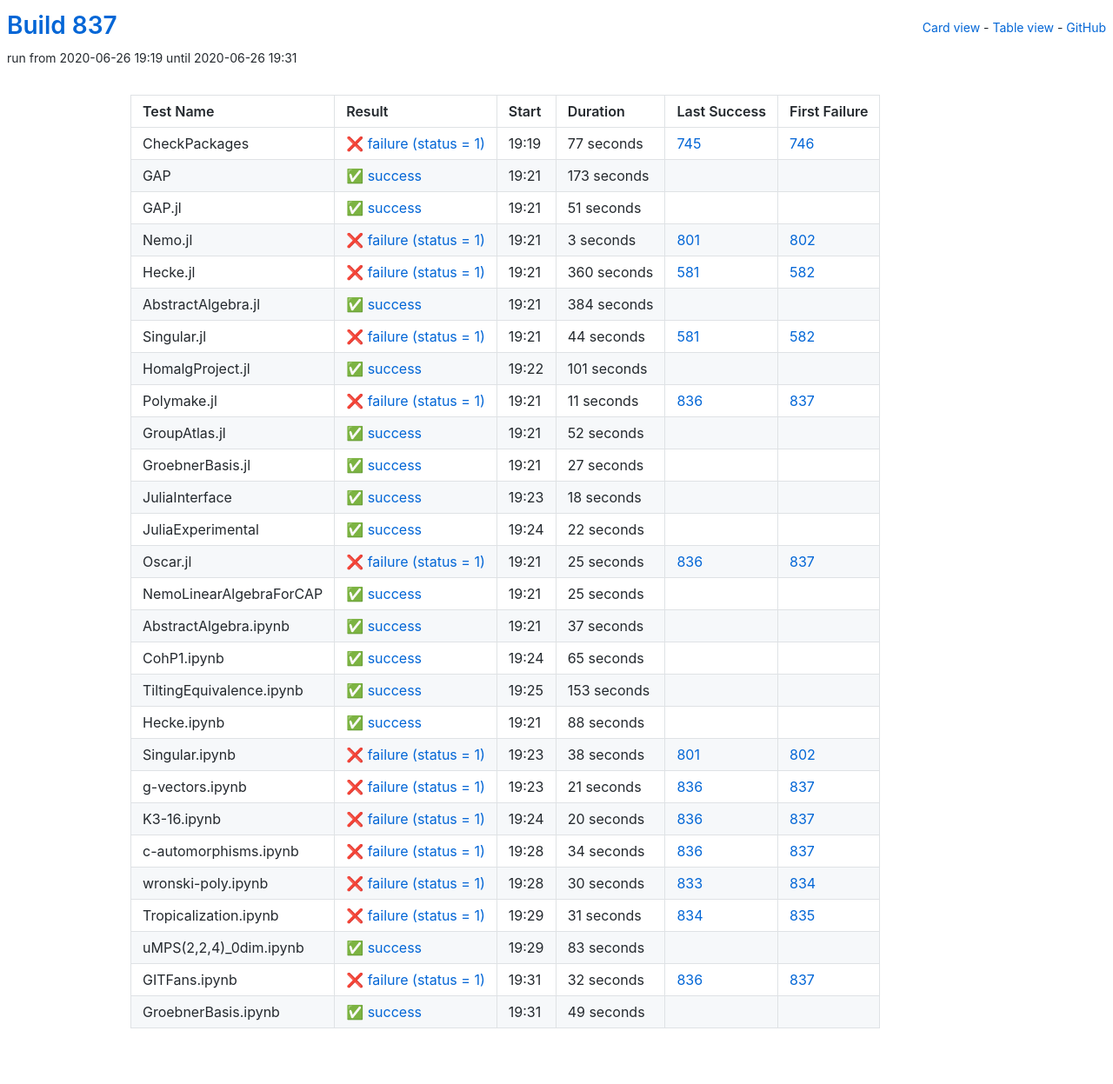
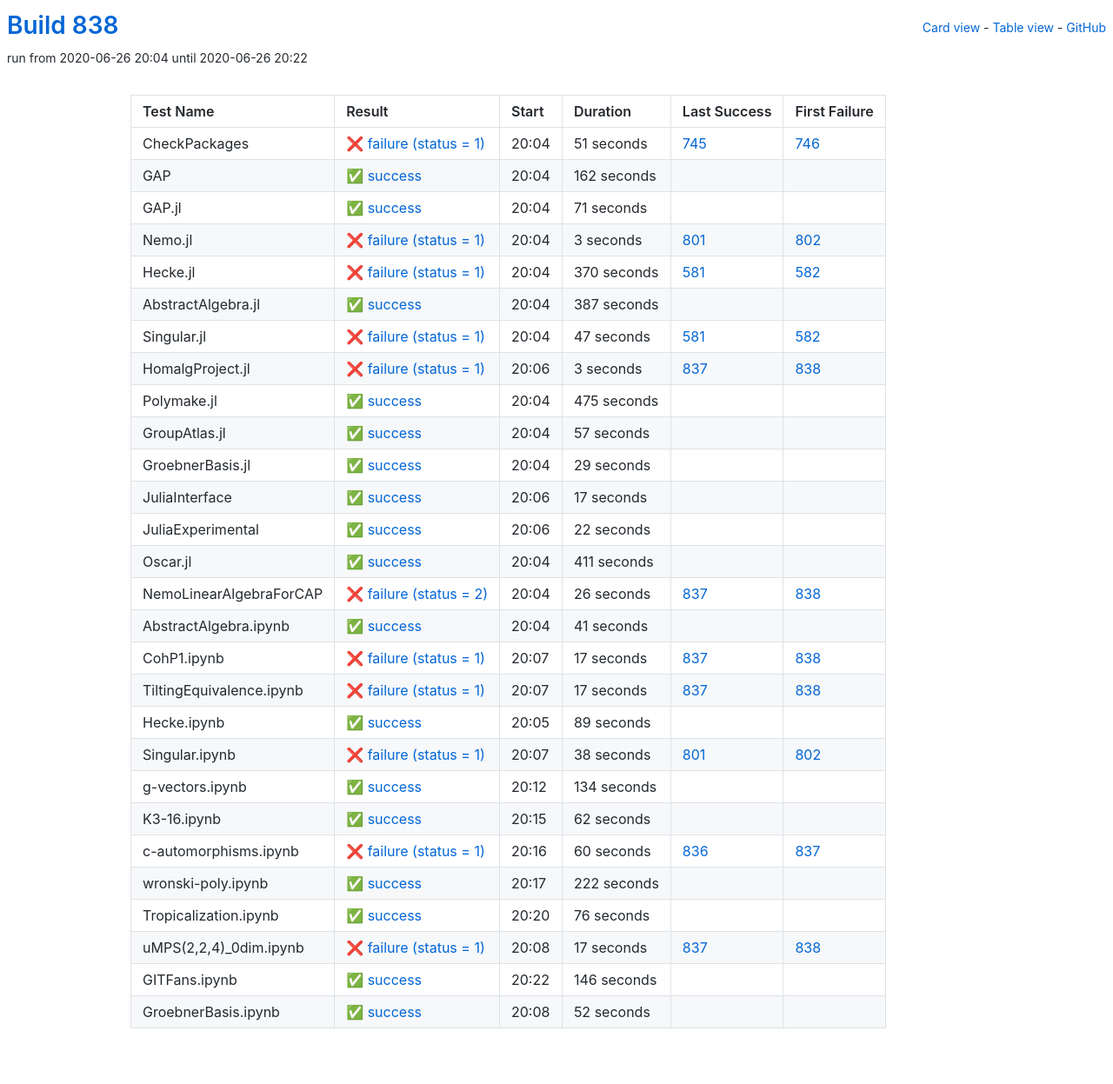
Before and after one commit to oscar-system/oscar-ci-status-1.4, a Jekyll site: the page built from table.html, in a window 1280 px wide. Shown: the whole page at 87% size. Built offline with Jekyll 4.4.1, drawn with Linux system fonts in a browser that asks for light colours.

Commit message:
Build #838

```diff
--- a/_data/ci.yml
+++ b/_data/ci.yml
@@ -1,6 +1,6 @@
 ---
-build: 837
-build_url: https://oscarci.mathematik.uni-kl.de/job/oscar-julia-1.4/837/
+build: 838
+build_url: https://oscarci.mathematik.uni-kl.de/job/oscar-julia-1.4/838/
 job: oscar-julia-1.4
 organization: oscar-system
 repo: oscar-ci-status-1.4
@@ -8,44 +8,44 @@ repourl: https://github.com/oscar-system/oscar-ci-status-1.4
 tests:
 - name: CheckPackages
   id: checkpackages
-  log: https://oscarci.mathematik.uni-kl.de/job/oscar-julia-1.4/837/artifact/logs/build-837/CheckPackages.log
-  start: 2020-06-26 19:19
+  log: https://oscarci.mathematik.uni-kl.de/job/oscar-julia-1.4/838/artifact/logs/build-838/CheckPackages.log
+  start: 2020-06-26 20:04
   success: false
   exitcode: 1
   status: failure
-  duration: 77
+  duration: 51
   last_success: 745
   last_success_url: https://oscarci.mathematik.uni-kl.de/job/oscar-julia-1.4/745/
   first_failure: 746
   first_failure_url: https://oscarci.mathematik.uni-kl.de/job/oscar-julia-1.4/746/
 - name: GAP
   id: gap
-  log: https://oscarci.mathematik.uni-kl.de/job/oscar-julia-1.4/837/artifact/logs/build-837/GAP.log
-  start: 2020-06-26 19:21
+  log: https://oscarci.mathematik.uni-kl.de/job/oscar-julia-1.4/838/artifact/logs/build-838/GAP.log
+  start: 2020-06-26 20:04
   success: true
   exitcode: 0
   status: success
-  duration: 173
+  duration: 162
   last_success: false
   last_success_url:
   first_failure: false
   first_failure_url:
 - name: GAP.jl
   id: gap-jl
-  log: https://oscarci.mathematik.uni-kl.de/job/oscar-julia-1.4/837/artifact/logs/build-837/GAP.jl.log
-  start: 2020-06-26 19:21
+  log: https://oscarci.mathematik.uni-kl.de/job/oscar-julia-1.4/838/artifact/logs/build-838/GAP.jl.log
+  start: 2020-06-26 20:04
   success: true
   exitcode: 0
   status: success
-  duration: 51
+  duration: 71
   last_success: false
   last_success_url:
   first_failure: false
   first_failure_url:
 - name: Nemo.jl
   id: nemo-jl
-  log: https://oscarci.mathematik.uni-kl.de/job/oscar-julia-1.4/837/artifact/logs/build-837/Nemo.jl.log
-  start: 2020-06-26 19:21
+  log: https://oscarci.mathematik.uni-kl.de/job/oscar-julia-1.4/838/artifact/logs/build-838/Nemo.jl.log
+  start: 2020-06-26 20:04
   success: false
   exitcode: 1
   status: failure
@@ -56,104 +56,104 @@ tests:
   first_failure_url: https://oscarci.mathematik.uni-kl.de/job/oscar-julia-1.4/802/
 - name: Hecke.jl
   id: hecke-jl
-  log: https://oscarci.mathematik.uni-kl.de/job/oscar-julia-1.4/837/artifact/logs/build-837/Hecke.jl.log
-  start: 2020-06-26 19:21
+  log: https://oscarci.mathematik.uni-kl.de/job/oscar-julia-1.4/838/artifact/logs/build-838/Hecke.jl.log
+  start: 2020-06-26 20:04
   success: false
   exitcode: 1
   status: failure
-  duration: 360
+  duration: 370
   last_success: 581
   last_success_url: https://oscarci.mathematik.uni-kl.de/job/oscar-julia-1.4/581/
   first_failure: 582
   first_failure_url: https://oscarci.mathematik.uni-kl.de/job/oscar-julia-1.4/582/
 - name: AbstractAlgebra.jl
   id: abstractalgebra-jl
-  log: https://oscarci.mathematik.uni-kl.de/job/oscar-julia-1.4/837/artifact/logs/build-837/AbstractAlgebra.jl.log
-  start: 2020-06-26 19:21
+  log: https://oscarci.mathematik.uni-kl.de/job/oscar-julia-1.4/838/artifact/logs/build-838/AbstractAlgebra.jl.log
+  start: 2020-06-26 20:04
   success: true
   exitcode: 0
   status: success
-  duration: 384
+  duration: 387
   last_success: false
   last_success_url:
   first_failure: false
   first_failure_url:
 - name: Singular.jl
   id: singular-jl
-  log: https://oscarci.mathematik.uni-kl.de/job/oscar-julia-1.4/837/artifact/logs/build-837/Singular.jl.log
-  start: 2020-06-26 19:21
+  log: https://oscarci.mathematik.uni-kl.de/job/oscar-julia-1.4/838/artifact/logs/build-838/Singular.jl.log
+  start: 2020-06-26 20:04
   success: false
   exitcode: 1
   status: failure
-  duration: 44
+  duration: 47
   last_success: 581
   last_success_url: https://oscarci.mathematik.uni-kl.de/job/oscar-julia-1.4/581/
   first_failure: 582
   first_failure_url: https://oscarci.mathematik.uni-kl.de/job/oscar-julia-1.4/582/
 - name: HomalgProject.jl
   id: homalgproject-jl
-  log: https://oscarci.mathematik.uni-kl.de/job/oscar-julia-1.4/837/artifact/logs/build-837/HomalgProject.jl.log
-  start: 2020-06-26 19:22
+  log: https://oscarci.mathematik.uni-kl.de/job/oscar-julia-1.4/838/artifact/logs/build-838/HomalgProject.jl.log
+  start: 2020-06-26 20:06
+  success: false
+  exitcode: 1
+  status: failure
+  duration: 3
+  last_success: 837
+  last_success_url: https://oscarci.mathematik.uni-kl.de/job/oscar-julia-1.4/837/
+  first_failure: 838
+  first_failure_url: https://oscarci.mathematik.uni-kl.de/job/oscar-julia-1.4/838/
+- name: Polymake.jl
+  id: polymake-jl
+  log: https://oscarci.mathematik.uni-kl.de/job/oscar-julia-1.4/838/artifact/logs/build-838/Polymake.jl.log
+  start: 2020-06-26 20:04
   success: true
   exitcode: 0
   status: success
-  duration: 101
+  duration: 475
   last_success: false
   last_success_url:
   first_failure: false
   first_failure_url:
-- name: Polymake.jl
-  id: polymake-jl
-  log: https://oscarci.mathematik.uni-kl.de/job/oscar-julia-1.4/837/artifact/logs/build-837/Polymake.jl.log
-  start: 2020-06-26 19:21
-  success: false
-  exitcode: 1
-  status: failure
-  duration: 11
-  last_success: 836
-  last_success_url: https://oscarci.mathematik.uni-kl.de/job/oscar-julia-1.4/836/
-  first_failure: 837
-  first_failure_url: https://oscarci.mathematik.uni-kl.de/job/oscar-julia-1.4/837/
 - name: GroupAtlas.jl
   id: groupatlas-jl
-  log: https://oscarci.mathematik.uni-kl.de/job/oscar-julia-1.4/837/artifact/logs/build-837/GroupAtlas.jl.log
-  start: 2020-06-26 19:21
+  log: https://oscarci.mathematik.uni-kl.de/job/oscar-julia-1.4/838/artifact/logs/build-838/GroupAtlas.jl.log
+  start: 2020-06-26 20:04
   success: true
   exitcode: 0
   status: success
-  duration: 52
+  duration: 57
   last_success: false
   last_success_url:
   first_failure: false
   first_failure_url:
 - name: GroebnerBasis.jl
   id: groebnerbasis-jl
-  log: https://oscarci.mathematik.uni-kl.de/job/oscar-julia-1.4/837/artifact/logs/build-837/GroebnerBasis.jl.log
-  start: 2020-06-26 19:21
+  log: https://oscarci.mathematik.uni-kl.de/job/oscar-julia-1.4/838/artifact/logs/build-838/GroebnerBasis.jl.log
+  start: 2020-06-26 20:04
   success: true
   exitcode: 0
   status: success
-  duration: 27
+  duration: 29
   last_success: false
   last_success_url:
   first_failure: false
   first_failure_url:
 - name: JuliaInterface
   id: juliainterface
-  log: https://oscarci.mathematik.uni-kl.de/job/oscar-julia-1.4/837/artifact/logs/build-837/JuliaInterface.log
-  start: 2020-06-26 19:23
+  log: https://oscarci.mathematik.uni-kl.de/job/oscar-julia-1.4/838/artifact/logs/build-838/JuliaInterface.log
+  start: 2020-06-26 20:06
   success: true
   exitcode: 0
   status: success
-  duration: 18
+  duration: 17
   last_success: false
   last_success_url:
   first_failure: false
   first_failure_url:
 - name: JuliaExperimental
   id: juliaexperimental
-  log: https://oscarci.mathematik.uni-kl.de/job/oscar-julia-1.4/837/artifact/logs/build-837/JuliaExperimental.log
-  start: 2020-06-26 19:24
+  log: https://oscarci.mathematik.uni-kl.de/job/oscar-julia-1.4/838/artifact/logs/build-838/JuliaExperimental.log
+  start: 2020-06-26 20:06
   success: true
   exitcode: 0
   status: success
@@ -164,80 +164,80 @@ tests:
   first_failure_url:
 - name: Oscar.jl
   id: oscar-jl
-  log: https://oscarci.mathematik.uni-kl.de/job/oscar-julia-1.4/837/artifact/logs/build-837/Oscar.jl.log
-  start: 2020-06-26 19:21
-  success: false
-  exitcode: 1
-  status: failure
-  duration: 25
-  last_success: 836
-  last_success_url: https://oscarci.mathematik.uni-kl.de/job/oscar-julia-1.4/836/
-  first_failure: 837
-  first_failure_url: https://oscarci.mathematik.uni-kl.de/job/oscar-julia-1.4/837/
-- name: NemoLinearAlgebraForCAP
-  id: nemolinearalgebraforcap
-  log: https://oscarci.mathematik.uni-kl.de/job/oscar-julia-1.4/837/artifact/logs/build-837/NemoLinearAlgebraForCAP.log
-  start: 2020-06-26 19:21
+  log: https://oscarci.mathematik.uni-kl.de/job/oscar-julia-1.4/838/artifact/logs/build-838/Oscar.jl.log
+  start: 2020-06-26 20:04
   success: true
   exitcode: 0
   status: success
-  duration: 25
+  duration: 411
   last_success: false
   last_success_url:
   first_failure: false
   first_failure_url:
+- name: NemoLinearAlgebraForCAP
+  id: nemolinearalgebraforcap
+  log: https://oscarci.mathematik.uni-kl.de/job/oscar-julia-1.4/838/artifact/logs/build-838/NemoLinearAlgebraForCAP.log
+  start: 2020-06-26 20:04
+  success: false
+  exitcode: 2
+  status: failure
+  duration: 26
+  last_success: 837
+  last_success_url: https://oscarci.mathematik.uni-kl.de/job/oscar-julia-1.4/837/
+  first_failure: 838
+  first_failure_url: https://oscarci.mathematik.uni-kl.de/job/oscar-julia-1.4/838/
 - name: AbstractAlgebra.ipynb
   id: abstractalgebra-ipynb
-  log: https://oscarci.mathematik.uni-kl.de/job/oscar-julia-1.4/837/artifact/logs/build-837/AbstractAlgebra.ipynb.log
-  start: 2020-06-26 19:21
+  log: https://oscarci.mathematik.uni-kl.de/job/oscar-julia-1.4/838/artifact/logs/build-838/AbstractAlgebra.ipynb.log
+  start: 2020-06-26 20:04
   success: true
   exitcode: 0
   status: success
-  duration: 37
+  duration: 41
   last_success: false
   last_success_url:
   first_failure: false
   first_failure_url:
 - name: CohP1.ipynb
   id: cohp1-ipynb
-  log: https://oscarci.mathematik.uni-kl.de/job/oscar-julia-1.4/837/artifact/logs/build-837/CohP1.ipynb.log
-  start: 2020-06-26 19:24
+  log: https://oscarci.mathematik.uni-kl.de/job/oscar-julia-1.4/838/artifact/logs/build-838/CohP1.ipynb.log
+  start: 2020-06-26 20:07
+  success: false
+  exitcode: 1
+  status: failure
+  duration: 17
+  last_success: 837
+  last_success_url: https://oscarci.mathematik.uni-kl.de/job/oscar-julia-1.4/837/
+  first_failure: 838
+  first_failure_url: https://oscarci.mathematik.uni-kl.de/job/oscar-julia-1.4/838/
+- name: TiltingEquivalence.ipynb
+  id: tiltingequivalence-ipynb
+  log: https://oscarci.mathematik.uni-kl.de/job/oscar-julia-1.4/838/artifact/logs/build-838/TiltingEquivalence.ipynb.log
+  start: 2020-06-26 20:07
+  success: false
+  exitcode: 1
+  status: failure
+  duration: 17
+  last_success: 837
+  last_success_url: https://oscarci.mathematik.uni-kl.de/job/oscar-julia-1.4/837/
+  first_failure: 838
+  first_failure_url: https://oscarci.mathematik.uni-kl.de/job/oscar-julia-1.4/838/
+- name: Hecke.ipynb
+  id: hecke-ipynb
+  log: https://oscarci.mathematik.uni-kl.de/job/oscar-julia-1.4/838/artifact/logs/build-838/Hecke.ipynb.log
+  start: 2020-06-26 20:05
   success: true
   exitcode: 0
   status: success
-  duration: 65
-  last_success: false
-  last_success_url:
-  first_failure: false
-  first_failure_url:
-- name: TiltingEquivalence.ipynb
-  id: tiltingequivalence-ipynb
-  log: https://oscarci.mathematik.uni-kl.de/job/oscar-julia-1.4/837/artifact/logs/build-837/TiltingEquivalence.ipynb.log
-  start: 2020-06-26 19:25
-  success: true
-  exitcode: 0
-  status: success
-  duration: 153
-  last_success: false
-  last_success_url:
-  first_failure: false
-  first_failure_url:
-- name: Hecke.ipynb
-  id: hecke-ipynb
-  log: https://oscarci.mathematik.uni-kl.de/job/oscar-julia-1.4/837/artifact/logs/build-837/Hecke.ipynb.log
-  start: 2020-06-26 19:21
-  success: true
-  exitcode: 0
-  status: success
-  duration: 88
+  duration: 89
   last_success: false
   last_success_url:
   first_failure: false
   first_failure_url:
 - name: Singular.ipynb
   id: singular-ipynb
-  log: https://oscarci.mathematik.uni-kl.de/job/oscar-julia-1.4/837/artifact/logs/build-837/Singular.ipynb.log
-  start: 2020-06-26 19:23
+  log: https://oscarci.mathematik.uni-kl.de/job/oscar-julia-1.4/838/artifact/logs/build-838/Singular.ipynb.log
+  start: 2020-06-26 20:07
   success: false
   exitcode: 1
   status: failure
@@ -248,97 +248,97 @@ tests:
   first_failure_url: https://oscarci.mathematik.uni-kl.de/job/oscar-julia-1.4/802/
 - name: g-vectors.ipynb
   id: g-vectors-ipynb
-  log: https://oscarci.mathematik.uni-kl.de/job/oscar-julia-1.4/837/artifact/logs/build-837/g-vectors.ipynb.log
-  start: 2020-06-26 19:23
+  log: https://oscarci.mathematik.uni-kl.de/job/oscar-julia-1.4/838/artifact/logs/build-838/g-vectors.ipynb.log
+  start: 2020-06-26 20:12
+  success: true
+  exitcode: 0
+  status: success
+  duration: 134
+  last_success: false
+  last_success_url:
+  first_failure: false
+  first_failure_url:
+- name: K3-16.ipynb
+  id: k3-16-ipynb
+  log: https://oscarci.mathematik.uni-kl.de/job/oscar-julia-1.4/838/artifact/logs/build-838/K3-16.ipynb.log
+  start: 2020-06-26 20:15
+  success: true
+  exitcode: 0
+  status: success
+  duration: 62
+  last_success: false
+  last_success_url:
+  first_failure: false
+  first_failure_url:
+- name: c-automorphisms.ipynb
+  id: c-automorphisms-ipynb
+  log: https://oscarci.mathematik.uni-kl.de/job/oscar-julia-1.4/838/artifact/logs/build-838/c-automorphisms.ipynb.log
+  start: 2020-06-26 20:16
   success: false
   exitcode: 1
   status: failure
-  duration: 21
-  last_success: 836
-  last_success_url: https://oscarci.mathematik.uni-kl.de/job/oscar-julia-1.4/836/
-  first_failure: 837
-  first_failure_url: https://oscarci.mathematik.uni-kl.de/job/oscar-julia-1.4/837/
-- name: K3-16.ipynb
-  id: k3-16-ipynb
-  log: https://oscarci.mathematik.uni-kl.de/job/oscar-julia-1.4/837/artifact/logs/build-837/K3-16.ipynb.log
-  start: 2020-06-26 19:24
-  success: false
-  exitcode: 1
-  status: failure
-  duration: 20
-  last_success: 836
-  last_success_url: https://oscarci.mathematik.uni-kl.de/job/oscar-julia-1.4/836/
-  first_failure: 837
-  first_failure_url: https://oscarci.mathematik.uni-kl.de/job/oscar-julia-1.4/837/
-- name: c-automorphisms.ipynb
-  id: c-automorphisms-ipynb
-  log: https://oscarci.mathematik.uni-kl.de/job/oscar-julia-1.4/837/artifact/logs/build-837/c-automorphisms.ipynb.log
-  start: 2020-06-26 19:28
-  success: false
-  exitcode: 1
-  status: failure
-  duration: 34
+  duration: 60
   last_success: 836
   last_success_url: https://oscarci.mathematik.uni-kl.de/job/oscar-julia-1.4/836/
   first_failure: 837
   first_failure_url: https://oscarci.mathematik.uni-kl.de/job/oscar-julia-1.4/837/
 - name: wronski-poly.ipynb
   id: wronski-poly-ipynb
-  log: https://oscarci.mathematik.uni-kl.de/job/oscar-julia-1.4/837/artifact/logs/build-837/wronski-poly.ipynb.log
-  start: 2020-06-26 19:28
-  success: false
-  exitcode: 1
-  status: failure
-  duration: 30
-  last_success: 833
-  last_success_url: https://oscarci.mathematik.uni-kl.de/job/oscar-julia-1.4/833/
-  first_failure: 834
-  first_failure_url: https://oscarci.mathematik.uni-kl.de/job/oscar-julia-1.4/834/
-- name: Tropicalization.ipynb
-  id: tropicalization-ipynb
-  log: https://oscarci.mathematik.uni-kl.de/job/oscar-julia-1.4/837/artifact/logs/build-837/Tropicalization.ipynb.log
-  start: 2020-06-26 19:29
-  success: false
-  exitcode: 1
-  status: failure
-  duration: 31
-  last_success: 834
-  last_success_url: https://oscarci.mathematik.uni-kl.de/job/oscar-julia-1.4/834/
-  first_failure: 835
-  first_failure_url: https://oscarci.mathematik.uni-kl.de/job/oscar-julia-1.4/835/
-- name: uMPS(2,2,4)_0dim.ipynb
-  id: umps-2-2-4-0dim-ipynb
-  log: https://oscarci.mathematik.uni-kl.de/job/oscar-julia-1.4/837/artifact/logs/build-837/uMPS-2-2-4-_0dim.ipynb.log
-  start: 2020-06-26 19:29
+  log: https://oscarci.mathematik.uni-kl.de/job/oscar-julia-1.4/838/artifact/logs/build-838/wronski-poly.ipynb.log
+  start: 2020-06-26 20:17
   success: true
   exitcode: 0
   status: success
-  duration: 83
+  duration: 222
   last_success: false
   last_success_url:
   first_failure: false
   first_failure_url:
-- name: GITFans.ipynb
-  id: gitfans-ipynb
-  log: https://oscarci.mathematik.uni-kl.de/job/oscar-julia-1.4/837/artifact/logs/build-837/GITFans.ipynb.log
-  start: 2020-06-26 19:31
-  success: false
-  exitcode: 1
-  status: failure
-  duration: 32
-  last_success: 836
-  last_success_url: https://oscarci.mathematik.uni-kl.de/job/oscar-julia-1.4/836/
-  first_failure: 837
-  first_failure_url: https://oscarci.mathematik.uni-kl.de/job/oscar-julia-1.4/837/
-- name: GroebnerBasis.ipynb
-  id: groebnerbasis-ipynb
-  log: https://oscarci.mathematik.uni-kl.de/job/oscar-julia-1.4/837/artifact/logs/build-837/GroebnerBasis.ipynb.log
-  start: 2020-06-26 19:31
+- name: Tropicalization.ipynb
+  id: tropicalization-ipynb
+  log: https://oscarci.mathematik.uni-kl.de/job/oscar-julia-1.4/838/artifact/logs/build-838/Tropicalization.ipynb.log
+  start: 2020-06-26 20:20
   success: true
   exitcode: 0
   status: success
-  duration: 49
+  duration: 76
   last_success: false
   last_success_url:
   first_failure: false
   first_failure_url:
+- name: uMPS(2,2,4)_0dim.ipynb
+  id: umps-2-2-4-0dim-ipynb
+  log: https://oscarci.mathematik.uni-kl.de/job/oscar-julia-1.4/838/artifact/logs/build-838/uMPS-2-2-4-_0dim.ipynb.log
+  start: 2020-06-26 20:08
+  success: false
+  exitcode: 1
+  status: failure
+  duration: 17
+  last_success: 837
+  last_success_url: https://oscarci.mathematik.uni-kl.de/job/oscar-julia-1.4/837/
+  first_failure: 838
+  first_failure_url: https://oscarci.mathematik.uni-kl.de/job/oscar-julia-1.4/838/
+- name: GITFans.ipynb
+  id: gitfans-ipynb
+  log: https://oscarci.mathematik.uni-kl.de/job/oscar-julia-1.4/838/artifact/logs/build-838/GITFans.ipynb.log
+  start: 2020-06-26 20:22
+  success: true
+  exitcode: 0
+  status: success
+  duration: 146
+  last_success: false
+  last_success_url:
+  first_failure: false
+  first_failure_url:
+- name: GroebnerBasis.ipynb
+  id: groebnerbasis-ipynb
+  log: https://oscarci.mathematik.uni-kl.de/job/oscar-julia-1.4/838/artifact/logs/build-838/GroebnerBasis.ipynb.log
+  start: 2020-06-26 20:08
+  success: true
+  exitcode: 0
+  status: success
+  duration: 52
+  last_success: false
+  last_success_url:
+  first_failure: false
+  first_failure_url:
```
Also changed, not shown: README.md.
